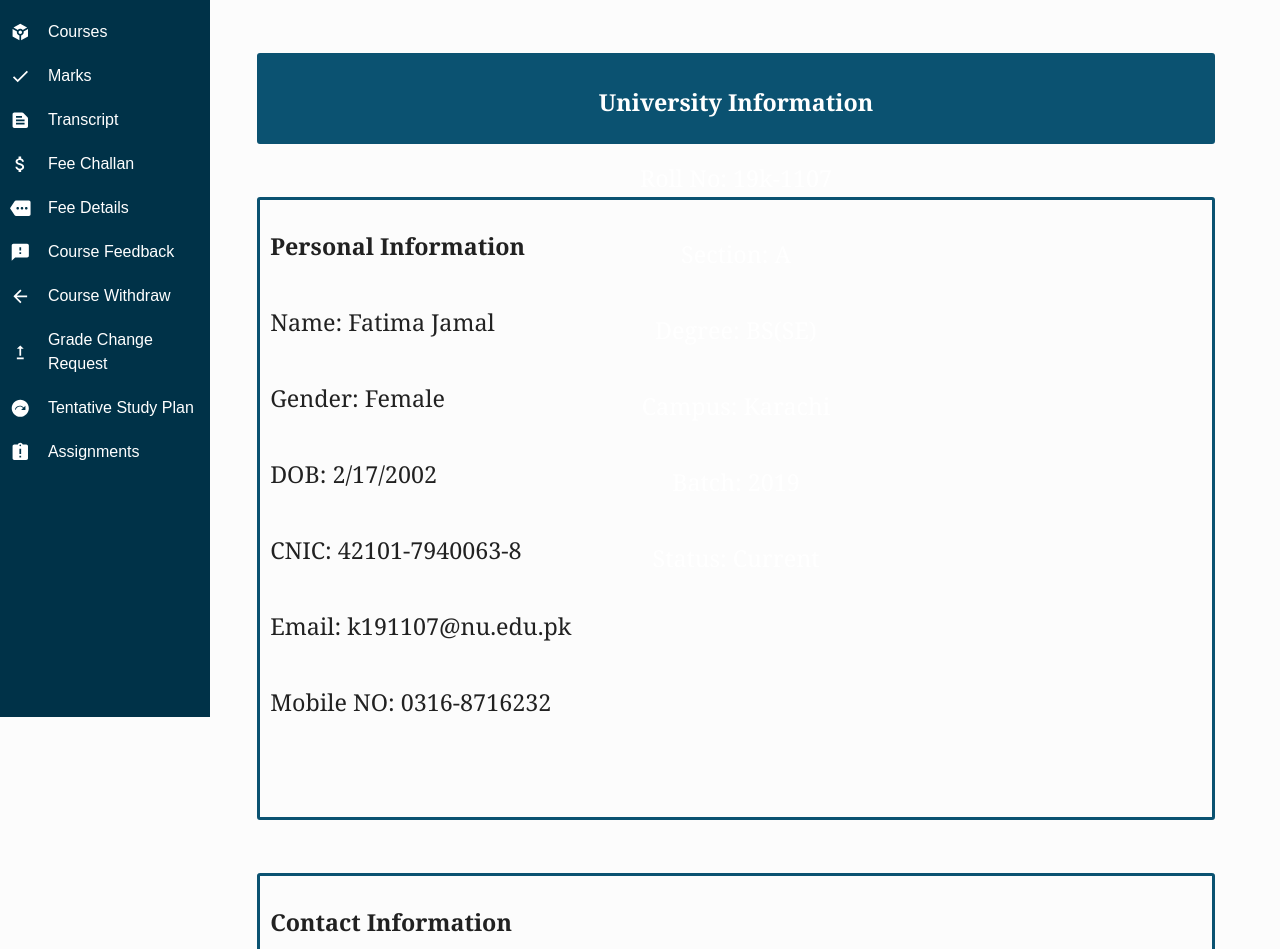
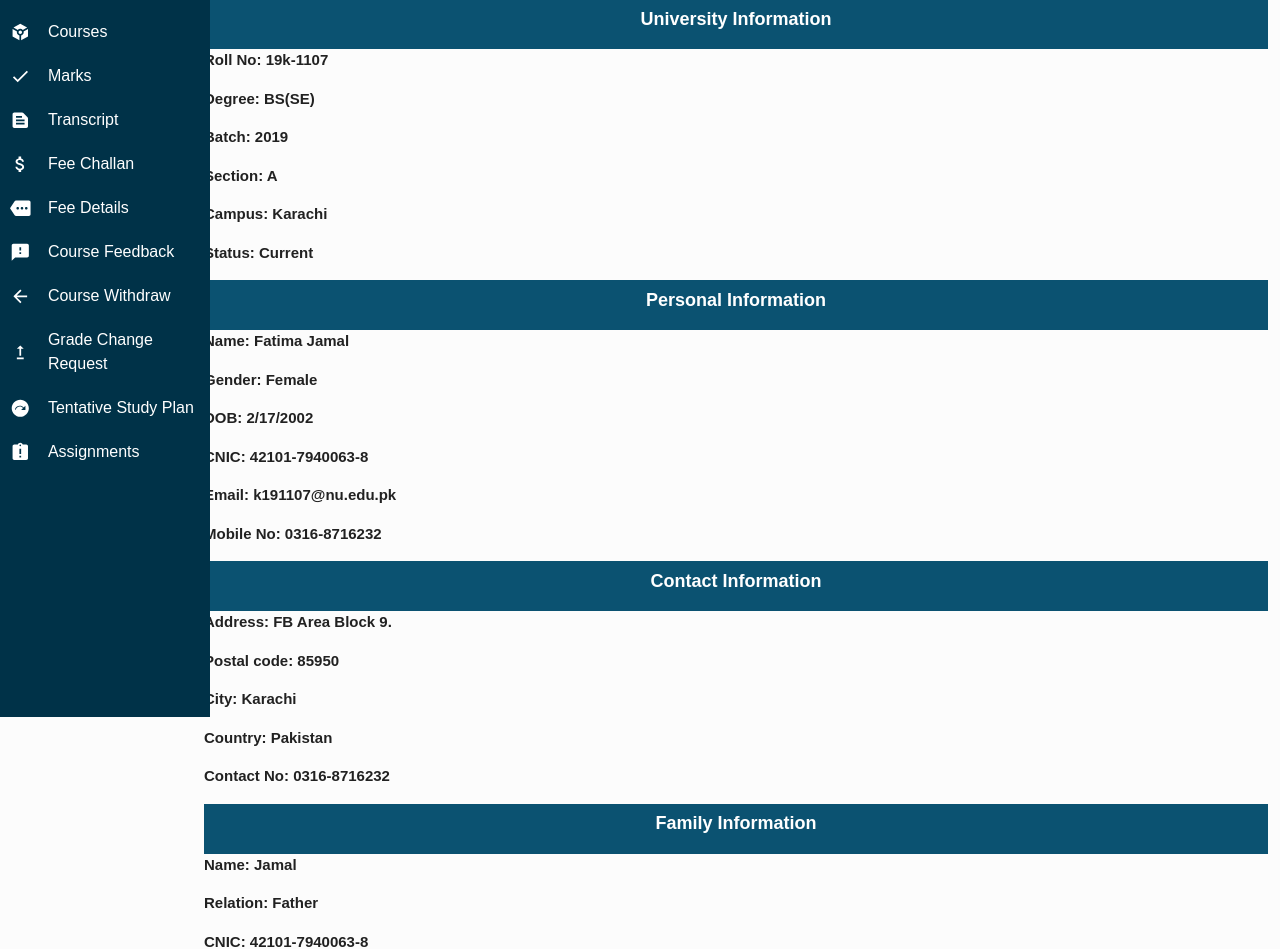
Before and after one commit to HunterTravis/FYP, a React (Create React App) app in the folder luna-frontend/: page /ProfileInformation in a window 1280 px wide. Shown: the part 143-1092 px from the top of the page. Built offline with nearby package versions, Linux system fonts and the light colour scheme.

Commit message:
Improve profile page

```diff
--- /dev/null
+++ b/luna-frontend/src/Components/ProfileCard/ProfileCard.css
@@ -0,0 +1,13 @@
+.info-title {
+    background-color: #0b5271;
+    height: 50px;
+    display: flex;
+    justify-content: center;
+    align-items: center;
+    color: white;
+}
+
+.info-body {
+    font-weight: bold;
+    font-size: 15px;
+}
--- /dev/null
+++ b/luna-frontend/src/Components/ProfileCard/ProfileCard.js
@@ -0,0 +1,71 @@
+import React from "react";
+import "./ProfileCard.css";
+
+function ProfileCard({ student }) {
+  const mockStudentData = student;
+
+  return (
+    <div className="profile-card">
+      <div className="uni-info">
+        <div className="info-title">
+          <h2>University Information</h2>
+        </div>
+        <div className="info-body">
+          <p>Roll No: {mockStudentData.UniversityInformation.RollNumber}</p>
+          <p>Degree: {mockStudentData.UniversityInformation.Degree}</p>
+          <p>Batch: {mockStudentData.UniversityInformation.Batch}</p>
+          <p>Section: {mockStudentData.UniversityInformation.Section} </p>
+          <p>Campus: {mockStudentData.UniversityInformation.Campus}</p>
+          <p>Status: {mockStudentData.UniversityInformation.Status}</p>
+        </div>
+      </div>
+
+      <div className="personal-info">
+        <div className="info-title">
+          <h2>Personal Information</h2>
+        </div>
+        <div className="info-body">
+          <p>Name: {mockStudentData.PersonalInformation.Name}</p>
+          <p>Gender: {mockStudentData.PersonalInformation.Gender}</p>
+          <p>DOB: {mockStudentData.PersonalInformation.DOB}</p>
+          <p>CNIC: {mockStudentData.PersonalInformation.CNIC}</p>
+          <p>Email: {mockStudentData.PersonalInformation.Email}</p>
+          <p>Mobile No: {mockStudentData.PersonalInformation.MobileNumber}</p>
+        </div>
+      </div>
+
+      <div className="contact-info">
+        <div className="info-title">
+          <h2>Contact Information</h2>
+        </div>
+        <div className="info-body">
+          <p>Address: {mockStudentData.ContactInformation.Address}</p>
+          <p>Postal code: {mockStudentData.ContactInformation.PostalCode}</p>
+          <p>City: {mockStudentData.ContactInformation.City}</p>
+          <p>Country: {mockStudentData.ContactInformation.Country}</p>
+          <p>Contact No: {mockStudentData.ContactInformation.ContactNumber}</p>
+        </div>
+      </div>
+
+      <div className="family-info">
+        <div className="info-title">
+          <h2>Family Information</h2>
+        </div>
+        <div className="info-body">
+          <div>
+            <p>Name: {mockStudentData.FamilyInformation[0].Name}</p>
+            <p>Relation: {mockStudentData.FamilyInformation[0].Relation}</p>
+            <p>CNIC: {mockStudentData.FamilyInformation[0].CNIC}</p>
+          </div>
+          <div>
+            <p>Name: {mockStudentData.FamilyInformation[1].Name}</p>
+            <p>Relation: {mockStudentData.FamilyInformation[1].Relation}</p>
+            <p>CNIC: {mockStudentData.FamilyInformation[1].CNIC}</p>
+          </div>
+        </div>
+      </div>
+    </div>
+  );
+}
+
+export default ProfileCard;
--- a/luna-frontend/src/Pages/Profile.css
+++ b/luna-frontend/src/Pages/Profile.css
@@ -1,40 +1,3 @@
-.home-current-info{
-    background-color: #0b5271;
-    height: 50px;
-    align-items: center;
-    padding: 0 10px;
-    color: white;
-    margin-top: 10px;
-    text-align: center;
-    border: solid;
-    box-shadow: #0b5271;
+.profile-info {
+    padding: 0 0 5px 0;
 }
-
-.current-class{
-    margin-top: -9px;
-    height: 50px;
-    align-items: center;
-    padding: 0 10px;
-
-}
-
-/* .personal-info{
-    background-color: #0b5271;
-    height: 50px;
-    align-items: center;
-    padding: 0 10px;
-    color: white;
-    margin-top: 10px;
-    text-align: center;
-}
-
-.contact-info{
-    background-color: #0b5271;
-    height: 50px;
-    align-items: center;
-    padding: 0 10px;
-    color: white;
-    margin-top: 10px;
-    text-align: center;
-
-} */
--- a/luna-frontend/src/Pages/ProfileInformation.js
+++ b/luna-frontend/src/Pages/ProfileInformation.js
@@ -1,70 +1,13 @@
-import './Profile.css';
+import "./Profile.css";
 import { mockStudentData } from "../data/mockData";
+import ProfileCard from "../Components/ProfileCard/ProfileCard";
 
 const ProfileInformation = () => {
   return (
     <div className="profile-info">
-
-      <div className="container DisplayContainer">
+      <div className="container">
         <h1>Welcome back | Student Profile</h1>
-        <div className="home-current-info">
-          <h2 className="current-class">University Information</h2>
-          <h3 className="current-class">Roll No: {mockStudentData.UniversityInformation.RollNumber}</h3>
-          <h3 className="current-class">Section: {mockStudentData.UniversityInformation.Section} </h3>
-          <h3 className="current-class">Degree: {mockStudentData.UniversityInformation.Degree}</h3>
-          <h3 className="current-class">Campus: {mockStudentData.UniversityInformation.Campus}</h3>
-          <h3 className="current-class">Batch: {mockStudentData.UniversityInformation.Batch}</h3>
-          <h3 className="current-class">Status: {mockStudentData.UniversityInformation.Status}</h3>
-        </div>
-
-        <div className="personal-info">
-          <h2 className="current-class">Personal Information</h2>
-          <h3 className="current-class">Name: {mockStudentData.PersonalInformation.Name}</h3>
-          <h3 className="current-class">Gender: {mockStudentData.PersonalInformation.Gender}</h3>
-          <h3 className="current-class">DOB: {mockStudentData.PersonalInformation.DOB}</h3>
-          <h3 className="current-class">CNIC: {mockStudentData.PersonalInformation.CNIC}</h3>
-          <h3 className="current-class">Email: {mockStudentData.PersonalInformation.Email}</h3>
-          <h3 className="current-class">Mobile NO: {mockStudentData.PersonalInformation.MobileNumber}</h3>
-        </div>
-
-        <div className="contact-info">
-          <h2 className="current-class">Contact Information</h2>
-          <h3 className="current-class">Address: {mockStudentData.ContactInformation.Address}</h3>
-          <h3 className="current-class">Postal code: {mockStudentData.ContactInformation.PostalCode}</h3>
-          <h3 className="current-class">City: {mockStudentData.ContactInformation.City}</h3>
-          <h3 className="current-class">Country: {mockStudentData.ContactInformation.Country}</h3>
-          <h3 className="current-class">Contact Number: {mockStudentData.ContactInformation.ContactNumber}</h3>
-        </div>
-
-        <div className="family-info">
-          <h2 className="current-class">Family Information</h2>
-          <h3 className="current-class">Name: {mockStudentData.FamilyInformation[0].Name}, Relation: {mockStudentData.FamilyInformation[0].Relation}, CNIC: {mockStudentData.FamilyInformation[0].CNIC}</h3>
-          <h3 className="current-class">Name: {mockStudentData.FamilyInformation[1].Name}, Relation: {mockStudentData.FamilyInformation[1].Relation}, CNIC: {mockStudentData.FamilyInformation[1].CNIC}</h3>
-        </div>
-
-        <div id="path">
-          <h2>Education path</h2>
-          <div id="path-graphic-container">
-            <img
-              id="path-graphic"
-              src="https://recess-images.imgix.net/icons/general/education_path.svg?ixlib=rails-2.1.4&auto=compress%2Cformat"
-              alt="Education path"
-            />
-          </div>
-          <div id="path-info-container">
-            <h4 id="prior-number">Credits acquired.</h4>
-            <h4 id="remaing-number">Credits Remaining.</h4>
-          </div>
-        </div>
-        <div id="help-section">
-          <h2>Help</h2>
-          <div>
-            <a href="*">FAQ</a>
-          </div>
-          <div>
-            <a href="*">Contact us</a>
-          </div>
-        </div>
+        <ProfileCard student={mockStudentData} />
       </div>
     </div>
   );
```
Also changed, not shown: luna-frontend/src/Components/ProfileCard.js (deleted).
